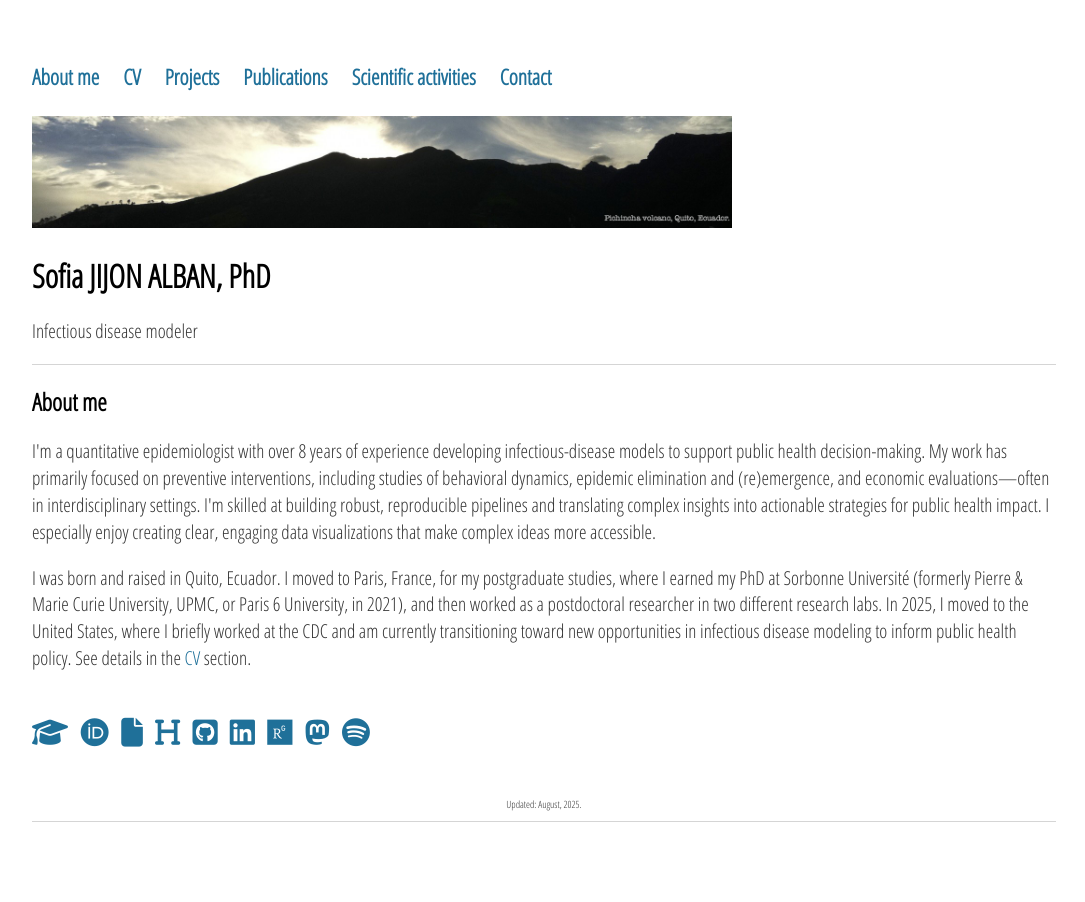
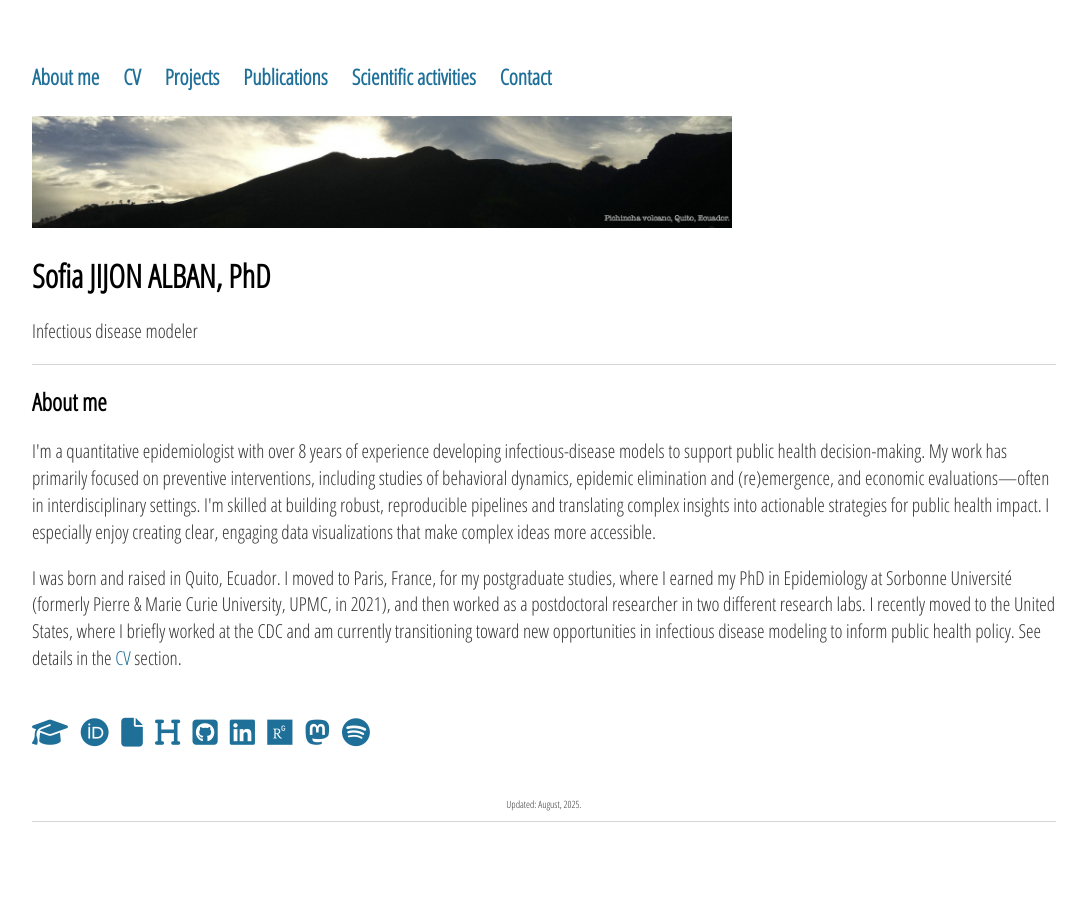
Before and after one commit to sjijon/sjijon.github.io, a Jekyll site: the page built from index.html, in a window 1280 px wide. Shown: the whole page, without its empty margins (96-1181 px from the left). Built offline with Jekyll 4.4.1, drawn with Linux system fonts in a browser that asks for light colours; nearby versions of some CDN libraries.

Commit message:
Simplify UPMC info

```diff
--- a/index.html
+++ b/index.html
@@ -19,7 +19,7 @@
 	</p>
 
 	<p>
-		I was born and raised in Quito, Ecuador. I moved to Paris, France, for my postgraduate studies, where I earned my PhD at Sorbonne Université (formerly Pierre & Marie Curie University, UPMC, or Paris 6 University, in 2021), and then worked as a postdoctoral researcher in two different research labs. In 2025, I moved to the United States, where I briefly worked at the CDC and am currently transitioning toward new opportunities in infectious disease modeling to inform public health policy. See details in the <a href="/cv">CV</a> section.
+		I was born and raised in Quito, Ecuador. I moved to Paris, France, for my postgraduate studies, where I earned my PhD in Epidemiology at Sorbonne Université (formerly Pierre & Marie Curie University, UPMC, in 2021), and then worked as a postdoctoral researcher in two different research labs. I recently moved to the United States, where I briefly worked at the CDC and am currently transitioning toward new opportunities in infectious disease modeling to inform public health policy. See details in the <a href="/cv">CV</a> section.
 </p>
 
 
```
